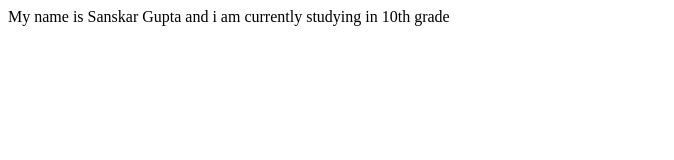
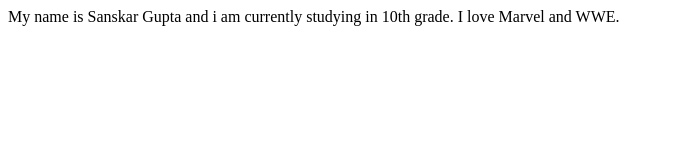
Before and after one commit to SanskarGupta2709/SanskarGupta2709.github.io, a plain HTML site: page index.html in a window 1280 px wide. Shown: the whole page, without its empty margins (0-674 px from the left). Drawn offline with Linux system fonts and the light colour scheme.

Commit message:
My second commit

```diff
--- a/index.html
+++ b/index.html
@@ -3,6 +3,7 @@
 <title> My first Website </title>
 </head
 <body>
-My name is Sanskar Gupta and i am currently studying in 10th grade
+My name is Sanskar Gupta and i am currently studying in 10th grade.
+I love Marvel and WWE.
 </body>
 </html>
```
